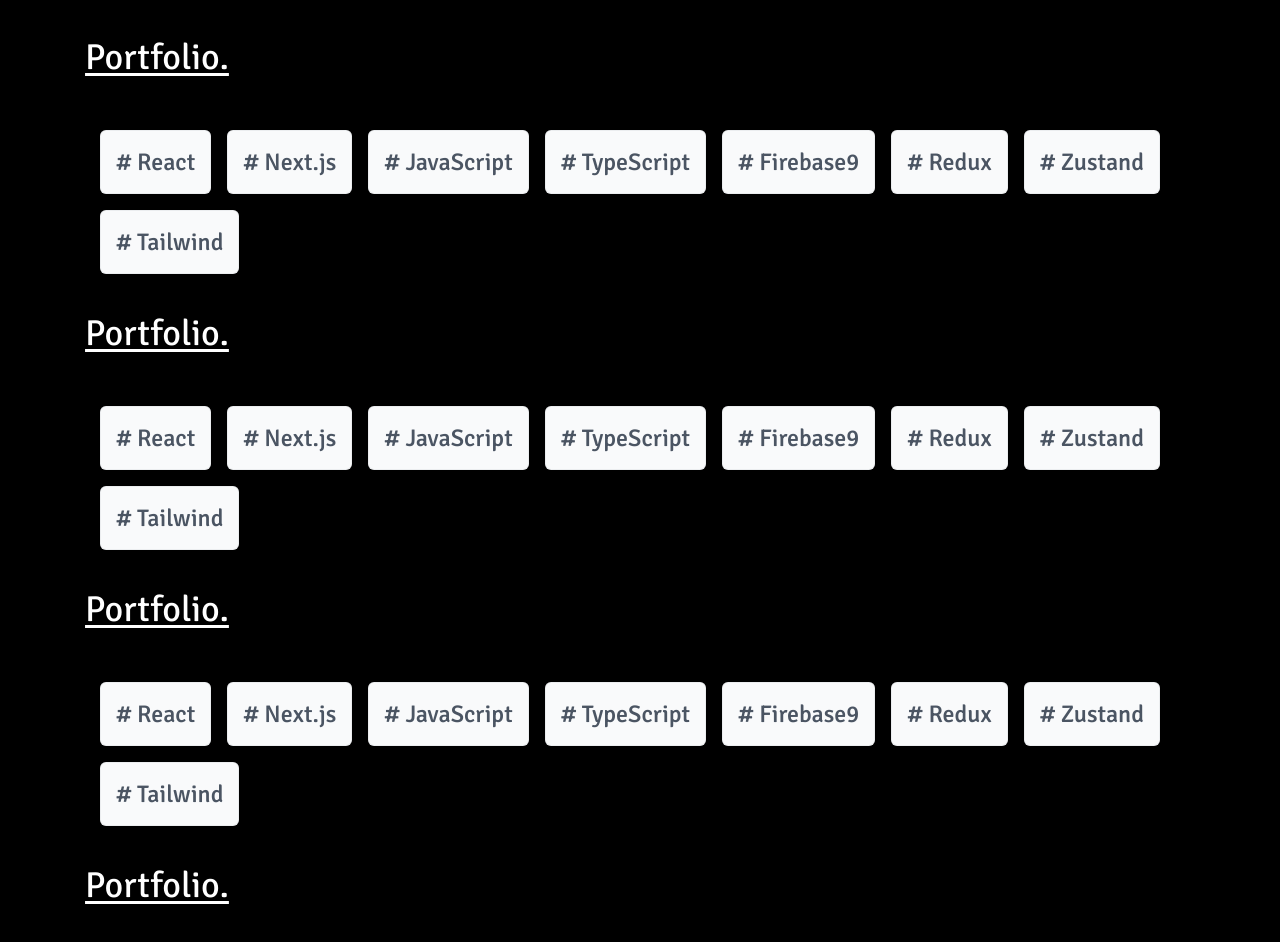
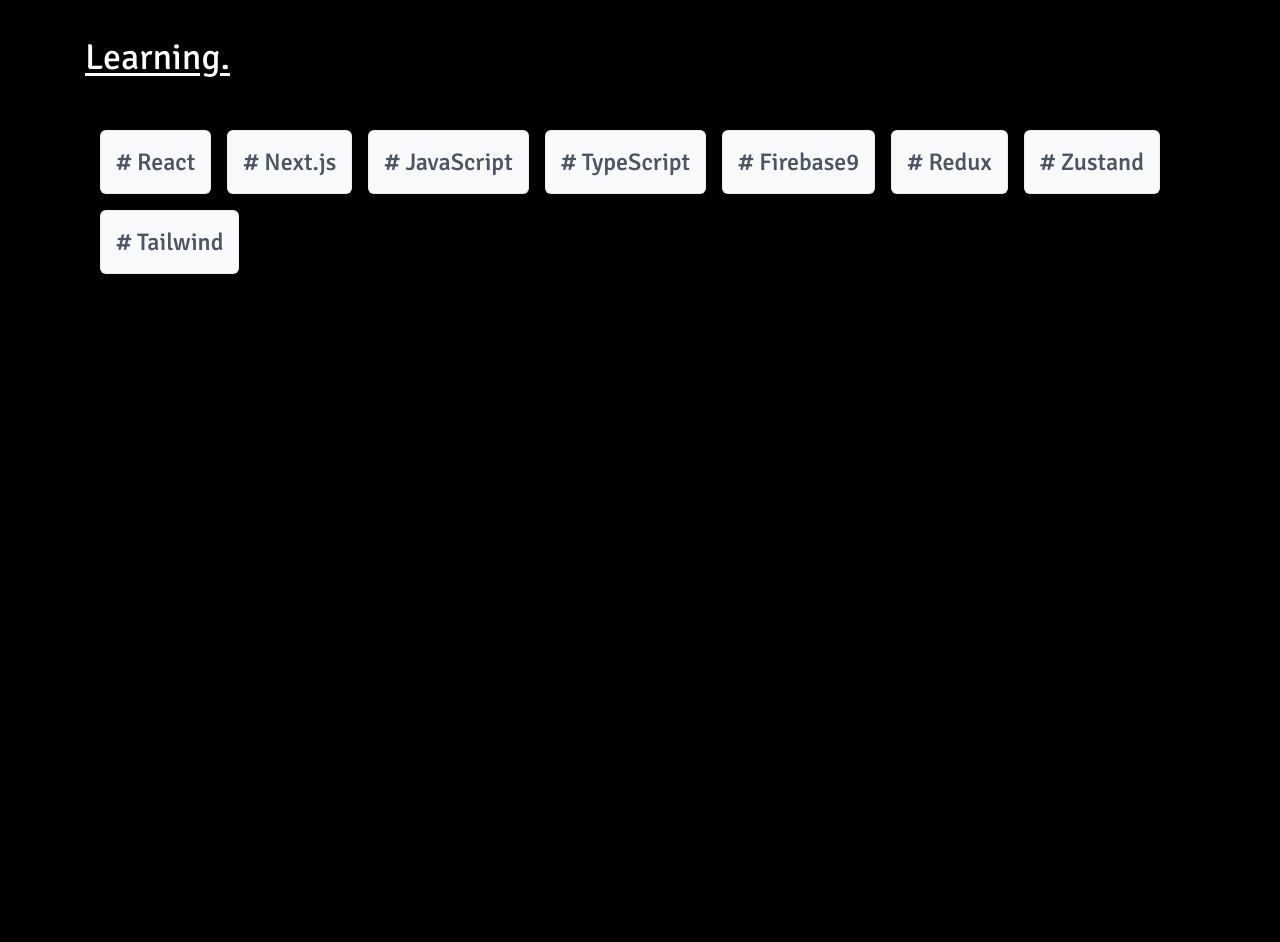
Before and after one commit to GonzaloArray/my-pin, a React (Vite) app: page / in a window 1280 px wide. Shown: the part 814-1756 px from the top of the page. After the commit the page ends 1128 px from the top, so only its background shows below. Built offline with nearby package versions, Linux system fonts and the light colour scheme.

Commit message:
feat: modal add download button

```diff
--- /dev/null
+++ b/src/components/Modal.tsx
@@ -0,0 +1,31 @@
+interface Props {
+  modalCv: boolean
+  setModalCv: () => void;
+}
+function ModalCv({ modalCv, setModalCv }: Props) {
+  return (
+    <div className="fixed bottom-0 top-0 left-0 right-0 bg-black-100 flex justify-center items-center">
+      <div className={`flex justify-center items-center gap-5 bg-black rounded-2xl w-[400px] h-[200px] border-2 border-spacing-14 border-lime-900 relative animate__animated ${modalCv ? 'animate__bounce': 'animate__fadeOutLeft'}`}>
+        <button onClick={() => setModalCv()} className="absolute top-3 end-4 hover:scale-105 transition-all">
+          ❌
+        </button>
+        <a
+          target="_blank"
+          href=""
+          className="hover:bg-white-100 rounded-xl p-3"
+        >
+          Descargar Cv
+        </a>
+        <a
+          target="_blank"
+          href=""
+          className="hover:bg-white-100 rounded-xl p-3"
+        >
+          Dowload Resume
+        </a>
+      </div>
+    </div>
+  );
+}
+
+export default ModalCv;
--- a/src/components/UserDescription.tsx
+++ b/src/components/UserDescription.tsx
@@ -5,10 +5,12 @@
 
 interface Props {
   toggle: boolean,
+  modalCv: boolean
   setToggle: () => void
+  setModalCv: () => void
 }
 
-export const UserDescription = ({toggle, setToggle}: Props) => {
+export const UserDescription = ({setModalCv, toggle, setToggle}: Props) => {
   return (
     <>
       <button onClick={() => setToggle()} className={`absolute  top-8 bg-black border-l-2 border-t-2 border-b-2 border-lime-50 py-3 rounded-l-xl transition-all ${toggle ? 'end-0 hover:px-5 -mr-3' : 'rotate-180 px-2 -end-7' }`}>
@@ -22,8 +24,9 @@
           goal is to learn new technologies and become a FrontEnd Architect. I
           code in JavaScript, React, Sass
         </p>
-        <div className="flex">
-          <button className="btn btn-gray mt-7 w-full">Descargar CV</button>
+        <div className="flex gap-2">
+          <button onClick={() => setModalCv()} className="btn btn-gray mt-7 w-full">Descargar CV</button>
+          <button className="btn btn-gray mt-7 w-full">Contact me</button>
         </div>
       </div>
 
--- a/src/layout/LayoutDashboard.tsx
+++ b/src/layout/LayoutDashboard.tsx
@@ -1,22 +1,32 @@
 import { Outlet } from "react-router-dom";
 import { UserDescription } from "../components/UserDescription";
 import { useState } from "react";
+import ModalCv from "../components/Modal";
+
 
 export const LayoutDashboard = () => {
   const [toggle, setToggle] = useState(false)
+  const [modalCv, setModalCv] = useState(false)
 
   const handleToggle = () => {
     setToggle(!toggle)
   }
 
+  const handleModalCv = () => {
+    setModalCv(!modalCv)
+  }
+
   return (
     <div className="relative">
       <div className={`h-screen fixed w-[410px] flex justify-between gap-5  items-center flex-col bg-slate-900 p-7 border-spacing-2 border-r-2 border-lime-50 ${toggle ? '': '-left-[400px]'}`}>
-        <UserDescription toggle={toggle} setToggle={handleToggle} />
+        <UserDescription setModalCv={handleModalCv} modalCv={modalCv} toggle={toggle} setToggle={handleToggle} />
       </div>
       <div className={`absolute right-0 flex flex-col ${toggle ? 'left-[410px]':'left-5'}`}>
         <Outlet />
       </div>
+      {
+        modalCv && <ModalCv modalCv={modalCv} setModalCv={handleModalCv}/>
+      }
     </div>
   );
 };
--- a/src/page/Proyects.tsx
+++ b/src/page/Proyects.tsx
@@ -55,19 +55,10 @@
       <SpacingContent>
         <Stack />
       </SpacingContent>
-      <Title title="Portfolio." />
+      <Title title="Learning." />
       <SpacingContent>
         <Stack />
       </SpacingContent>
-      <Title title="Portfolio." />
-      <SpacingContent>
-        <Stack />
-      </SpacingContent>
-      <Title title="Portfolio." />
-      <SpacingContent>
-        <Stack />
-      </SpacingContent>
-      <Title title="Portfolio." />
     </div>
   );
 };
--- a/tailwind.config.js
+++ b/tailwind.config.js
@@ -7,7 +7,8 @@
   theme: {
     extend: {
       backgroundColor: {
-        'black-100': '#00000058'
+        'black-100': '#00000058',
+        'white-100': '#ffffff28'
       }
     },
   },
```
